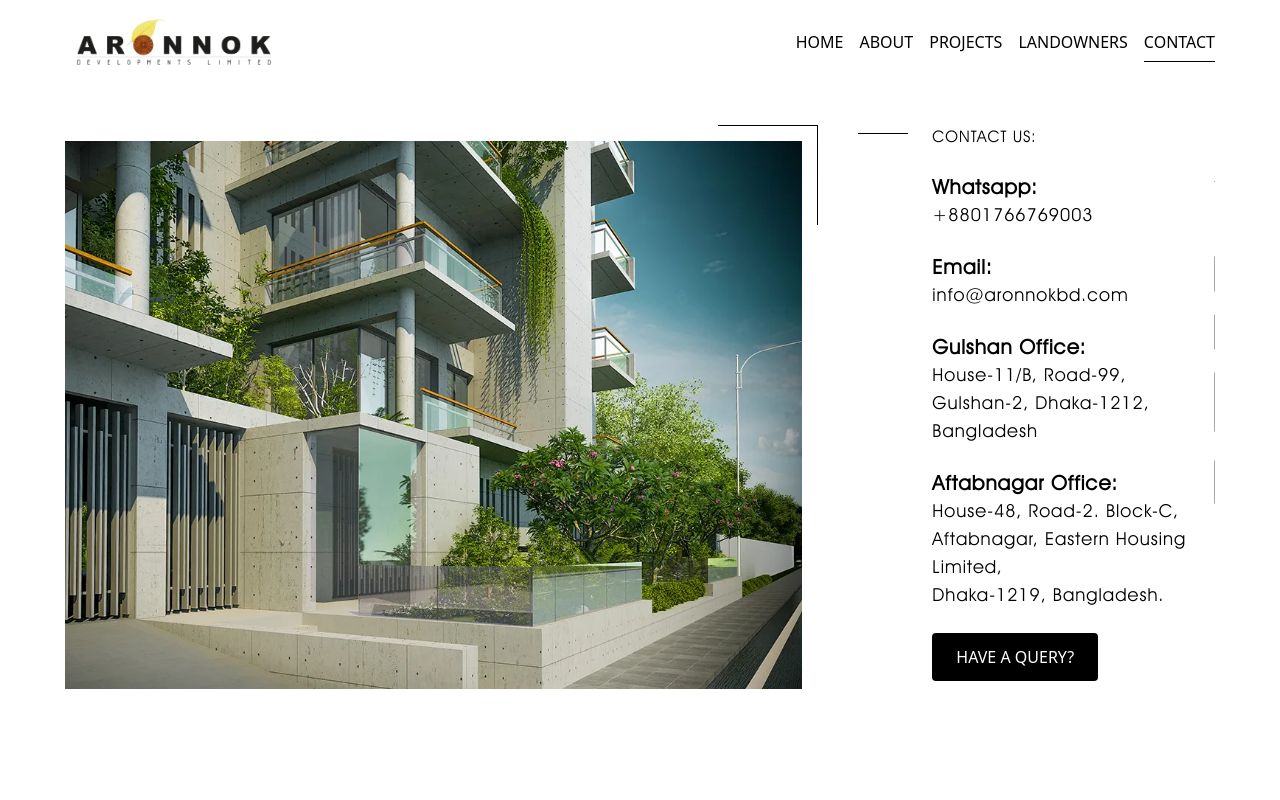
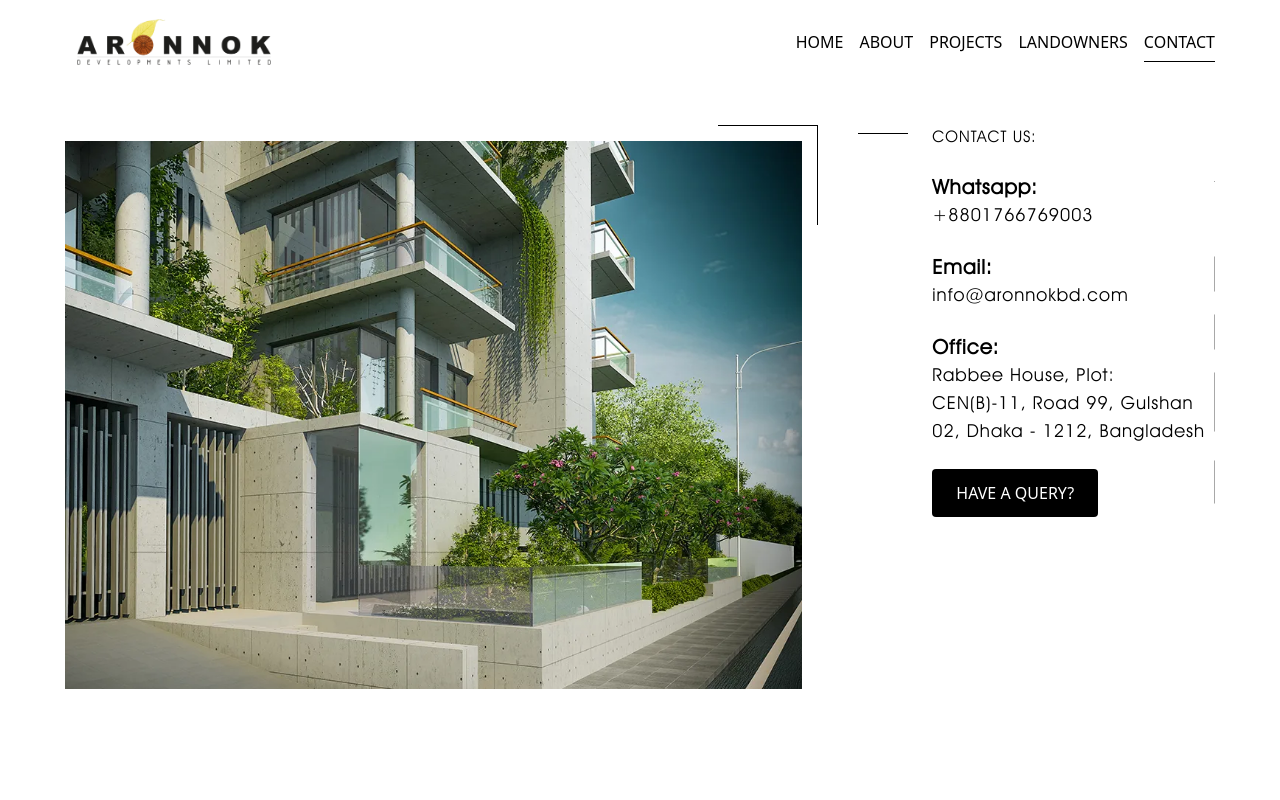
Before and after one commit to coder-mahmud/aronnok-nextjs, a Next.js app: page /contact in a window 1280 px wide. Shown: the top 800 px of the page. Built offline with nearby package versions, Linux system fonts and the light colour scheme.

Commit message:
Address updated

```diff
--- a/app/contact/page.jsx
+++ b/app/contact/page.jsx
@@ -2,10 +2,6 @@
 import AnimationScroll from "@/components/ScrollAnimation"
 import Image from "next/image"
 import { useState } from "react";
-
-
-
-
 
 
 
@@ -64,10 +60,10 @@ const page = () => {
                       <p className="office_name text-xl font-bold mt-6">Email:</p>
                       <p className="text-lg font-medium"><a href="mailto:info@aronnokbd.com" target="_blank">info@aronnokbd.com</a></p>
 
-                      <p className="office_name text-xl font-bold mt-6">Gulshan Office:</p>
-                      <p className="text-lg font-medium"> House-11/B, Road-99,<br />Gulshan-2, Dhaka-1212, Bangladesh </p>
-                      <p className="office_name text-xl font-bold mt-6">Aftabnagar Office:</p>
-                      <p className="text-lg font-medium"> House-48, Road-2. Block-C, <br />Aftabnagar, Eastern Housing Limited, <br />Dhaka-1219, Bangladesh.</p>
+                      <p className="office_name text-xl font-bold mt-6">Office:</p>
+                      <p className="text-lg font-medium">Rabbee House, Plot: CEN(B)-11, Road 99, Gulshan 02, Dhaka - 1212, Bangladesh</p>
+                      {/* <p className="office_name text-xl font-bold mt-6">Aftabnagar Office:</p>
+                      <p className="text-lg font-medium"> House-48, Road-2. Block-C, <br />Aftabnagar, Eastern Housing Limited, <br />Dhaka-1219, Bangladesh.</p> */}
 
                         <div className="flex gap-4 mt-6">
                           <button onClick={() => setShowForm(true)} className=" uppercase bg-golden px-6 py-3 rounded text-white cursor-pointer min-w-[130px]">Have a Query?</button>
```
